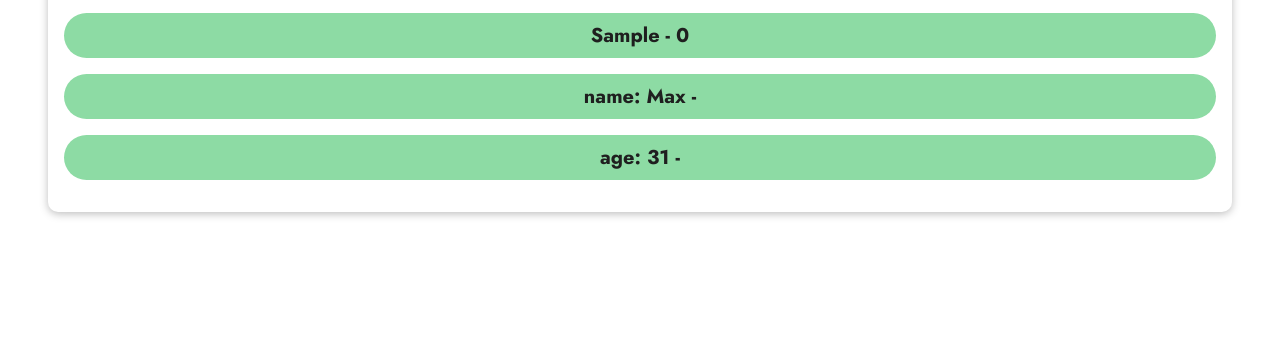
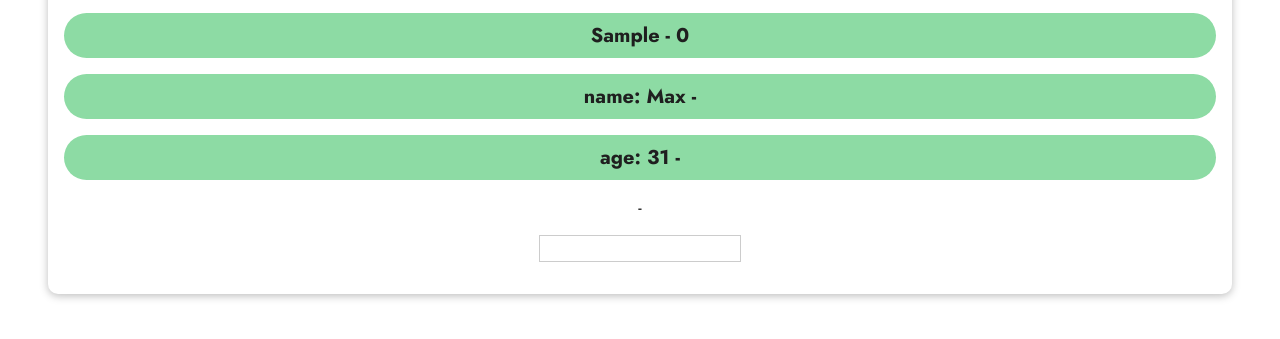
Before and after one commit to creaturemonster/Vue3RenderingConditionalContent-Lists, a plain HTML site: page index.html in a window 1280 px wide. Both pictures are taken after typing "Sample" into the empty fields and a click on the button "Add Goal". Shown: the part 329-668 px from the top of the page. Drawn offline with nearby package versions, Linux system fonts and the light colour scheme.

Commit message:
onclick.stop

```diff
--- a/index.html
+++ b/index.html
@@ -24,6 +24,8 @@
       <ul v-show="goals.length > 0">
         <li v-for="(goal, index) in goals" @click="removeGoal(index)">{{goal}} - {{ index }}</li>
         <li v-for="(value, key) in {name: 'Max' , age:'31'}">{{ key }}: {{ value }} - {{ index }}</li>
+        <p>{{ goal }} - {{ index }}</p>
+        <input type="text" @click.stop>
       </ul>
     </section>
   </body>
```
